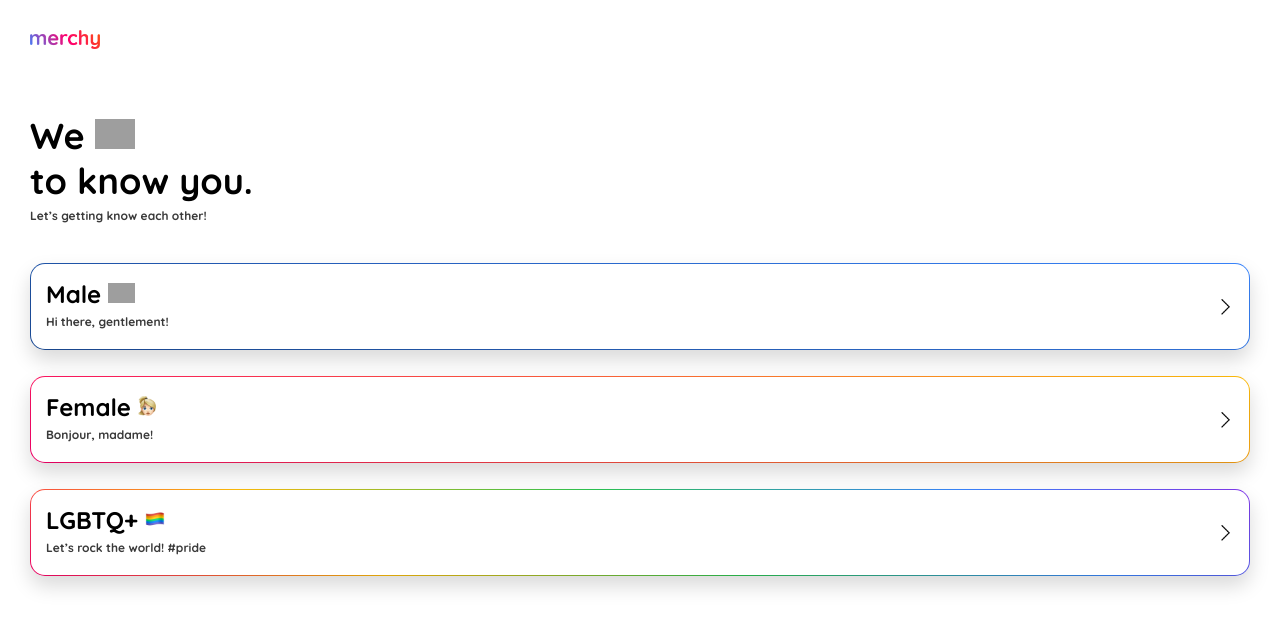
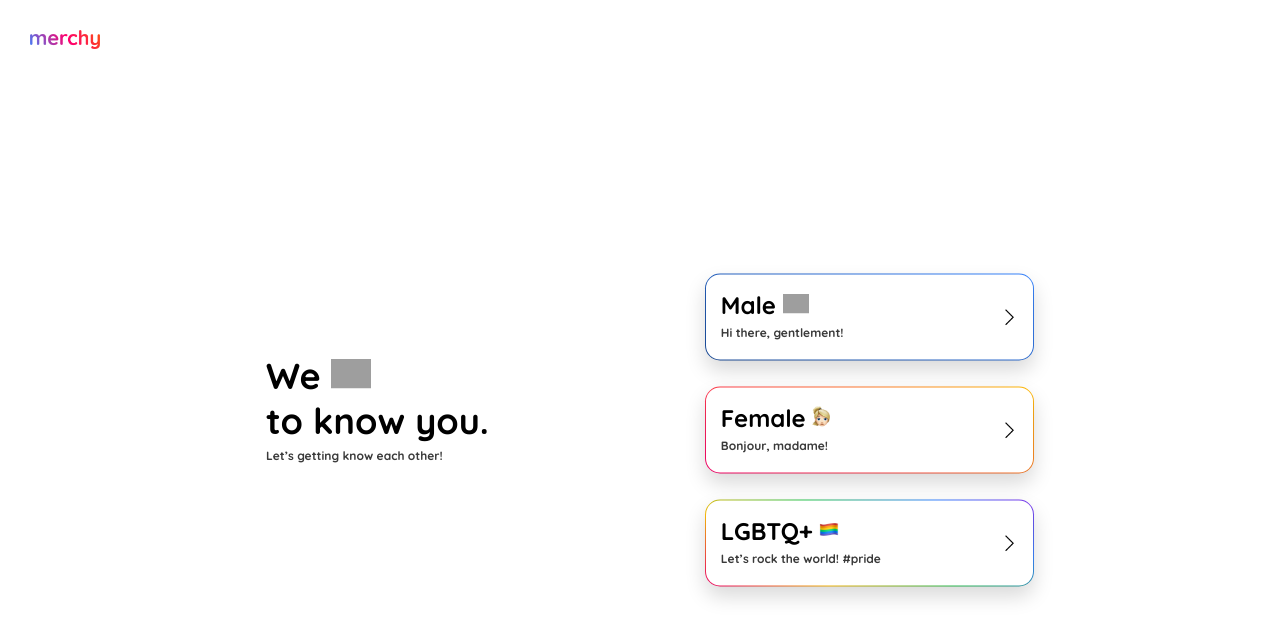
Before and after one commit to kaoapithepp/merchy-validation-page, a React (Create React App) app: page /gender in a window 1280 px wide. Shown: the top 640 px of the page. Built offline with nearby package versions, Linux system fonts and the light colour scheme; grey boxes are pictures that could not be loaded.

Commit message:
fix: iPad responsive

```diff
--- a/src/App.css
+++ b/src/App.css
@@ -37,7 +37,7 @@ h5 {
   font-family: 'Quicksand', sans-serif;
   font-weight: 700;
   font-size: 14px;
-  margin: 0px;
+  margin: 0px 5px;
 }
 
 p {
@@ -63,8 +63,8 @@ input {
   outline: none;
 
   border: none;
-  border-radius: 20px;
-  box-shadow: 0px 10px 20px 0px rgba(0, 0, 0, 0.10);
+  border-radius: 100px;
+  box-shadow: 0px 10px 20px 0px rgba(0, 0, 0, 0.07);
 }
 
 input:focus {
@@ -101,6 +101,7 @@ button {
   display: flex;
   justify-content: center;
   align-items: center;
+  transition: .2s;
 }
 
 button:disabled {
@@ -122,3 +123,17 @@ button:enabled {
 .p-emoji {
   height: 12px;
 }
+
+@media only screen and (min-width: 1024px){
+  form {
+    width: auto;
+  }
+
+  input {
+    font-size: 14px;
+  }
+
+  button:hover {
+    transform: scale(1.1);
+  }
+}
--- a/src/components/ButtonCard.css
+++ b/src/components/ButtonCard.css
@@ -1,10 +1,12 @@
 .button-style {
     cursor: pointer;
+    transition: 0.2s;
 }
 
 .button-style p {
     width: 170px;
     font-size: 12px;
+    transition: 0.2s;
 }
 
 .button-style img {
@@ -185,3 +187,14 @@
     z-index: -1;
     border-radius: 15px;
 }
+
+@media only screen and (min-width: 1366px){
+    .button-style:hover {
+        transform: scale(1.02);
+        color: white;
+    }
+
+    .button-style:hover p {
+        color: white;
+    }
+}
--- a/src/page/page-style.css
+++ b/src/page/page-style.css
@@ -62,7 +62,9 @@
     outline: none;
 }
 
-@media only screen and (min-width: 1366px) {
+
+/* PC */
+@media only screen and (min-width: 1367px) {
     .content {
         margin : 10px;
         padding: 20px;
@@ -84,16 +86,36 @@
 
     .interact-section {
         margin: 40px 20px;
-        width: 600px;
+        width: 60%;
     }
 
     .form-elem {
         margin: 5px 0px;
         width: 600px;
     }
+
     .inline-block {
         margin: 5px 0px;
         display: inline-flex;
         align-items: center;
     }
 }
+
+@media only screen and (min-width: 1024px) and (max-width: 1366px){
+    .content {
+        width: 60%;
+        display: flex;
+        flex-direction: row;
+        justify-content: space-between;
+        align-items: center;
+
+        position: absolute;
+        top: 50%;
+        left: 50%;
+        transform: translate(-50%, -50%);
+    }
+
+    .interact-section {
+        width: 60%;
+    }
+}
```
